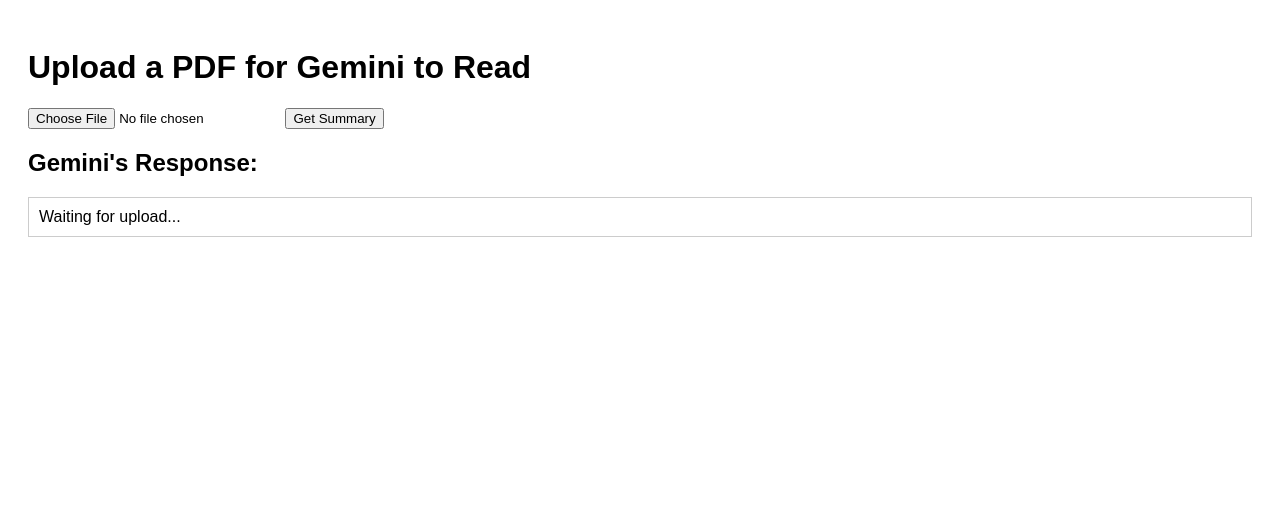
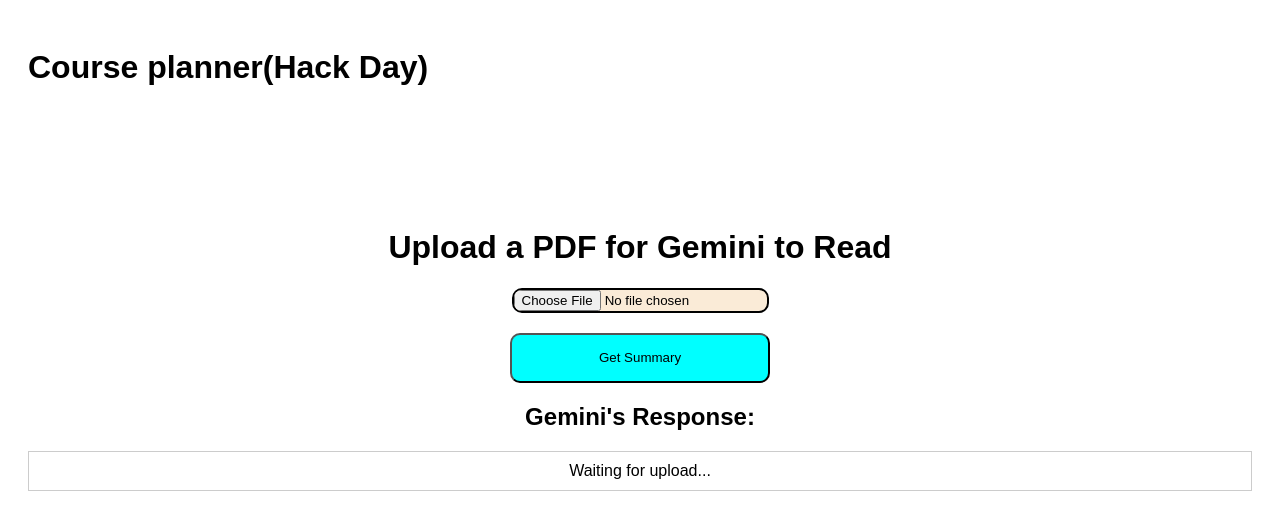
Before and after one commit to JunL23/Course-planner-HackDay, a plain HTML site: page static/index.html in a window 1280 px wide. Drawn offline with Linux system fonts and the light colour scheme.

Commit message:
Added style to the website

```diff
--- a/static/index.html
+++ b/static/index.html
@@ -3,6 +3,7 @@
 <head>
     <meta charset="UTF-8">
     <title>Gemini PDF Reader</title>
+    <link rel="stylesheet" href="../style.css">
     <style>
         /* Basic styling for presentation */
         body { font-family: sans-serif; padding: 20px; }
@@ -10,10 +11,14 @@
     </style>
 </head>
 <body>
+    <h1>Course planner(Hack Day)</h1>
+
+    <div id="content">
         <h1>Upload a PDF for Gemini to Read</h1>
 
         <input type="file" id="pdfFile" accept=".pdf">
-    <button onclick="uploadPDF()">Get Summary</button>
+        <br>
+        <button onclick="uploadPDF()" id="summary">Get Summary</button>
 
         <h2>Gemini's Response:</h2>
         <div id="response">Waiting for upload...</div>
@@ -54,5 +59,6 @@
                 }
             }
         </script>
+    </div>
 </body>
 </html>
--- /dev/null
+++ b/style.css
@@ -0,0 +1,35 @@
+#content {
+    text-align: center;
+    padding-top: 100px;
+}
+
+#pdfFile {
+    border: 2px solid black;
+    border-radius: 10px;
+    background-color: antiquewhite;
+}
+
+#pdfFile:hover {
+    cursor: pointer;
+}
+
+#pdfFile:active {
+    background-color: gray;
+}
+
+#summary {
+    border-radius: 10px;
+    margin-top: 20px;
+    display: inline-block;
+    width: 260px;
+    height: 50px;
+    background-color: aqua;
+}
+
+#summary:hover {
+    cursor: pointer;
+}
+
+#summary:active {
+    background-color: gray;
+}
```
Lines whose indentation alone changed are shown as unchanged.
